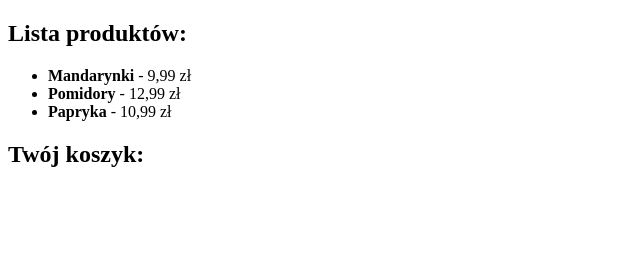
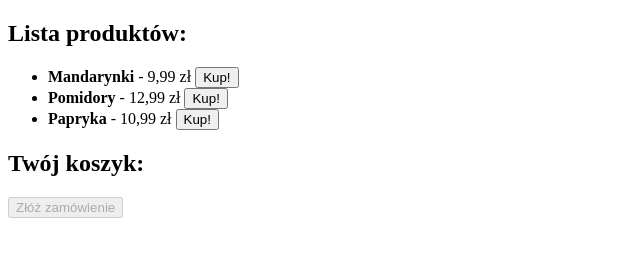
Before and after one commit to Dejmos3/Web-Basket-project, a plain HTML site: page index.html in a window 1280 px wide. Shown: the whole page, without its empty margins (0-640 px from the left). Drawn offline with Linux system fonts and the light colour scheme.

Commit message:
add buttons to index.html

```diff
--- a/index.html
+++ b/index.html
@@ -11,14 +11,16 @@
     <body>
         <section>
             <h1>Lista produktów:</h1>
-            <ul>
-                <li><strong>Mandarynki</strong> - 9,99 zł</li>
-                <li><strong>Pomidory</strong> - 12,99 zł</li>
-                <li><strong>Papryka</strong> - 10,99 zł</li>
+            <ul class="products-list">
+                <li><strong>Mandarynki</strong> - 9,99 zł <button class="btn-buy-product" data-name="Mandarynki" data-price="9.99">Kup!</button></li>
+                <li><strong>Pomidory</strong> - 12,99 zł <button class="btn-buy-product" data-name="Pomidory" data-price="12.99">Kup!</button></li>
+                <li><strong>Papryka</strong> - 10,99 zł <button class="btn-buy-product" data-name="Papryka" data-price="10.99">Kup!</button></li>
             </ul>
         </section>
         <section>
             <h1>Twój koszyk:</h1>
+            <ul class="basket-list"></ul>
+            <button class="btn-buy-all" disabled>Złóż zamówienie</button>
         </section>
     </body>
 </html>
```
